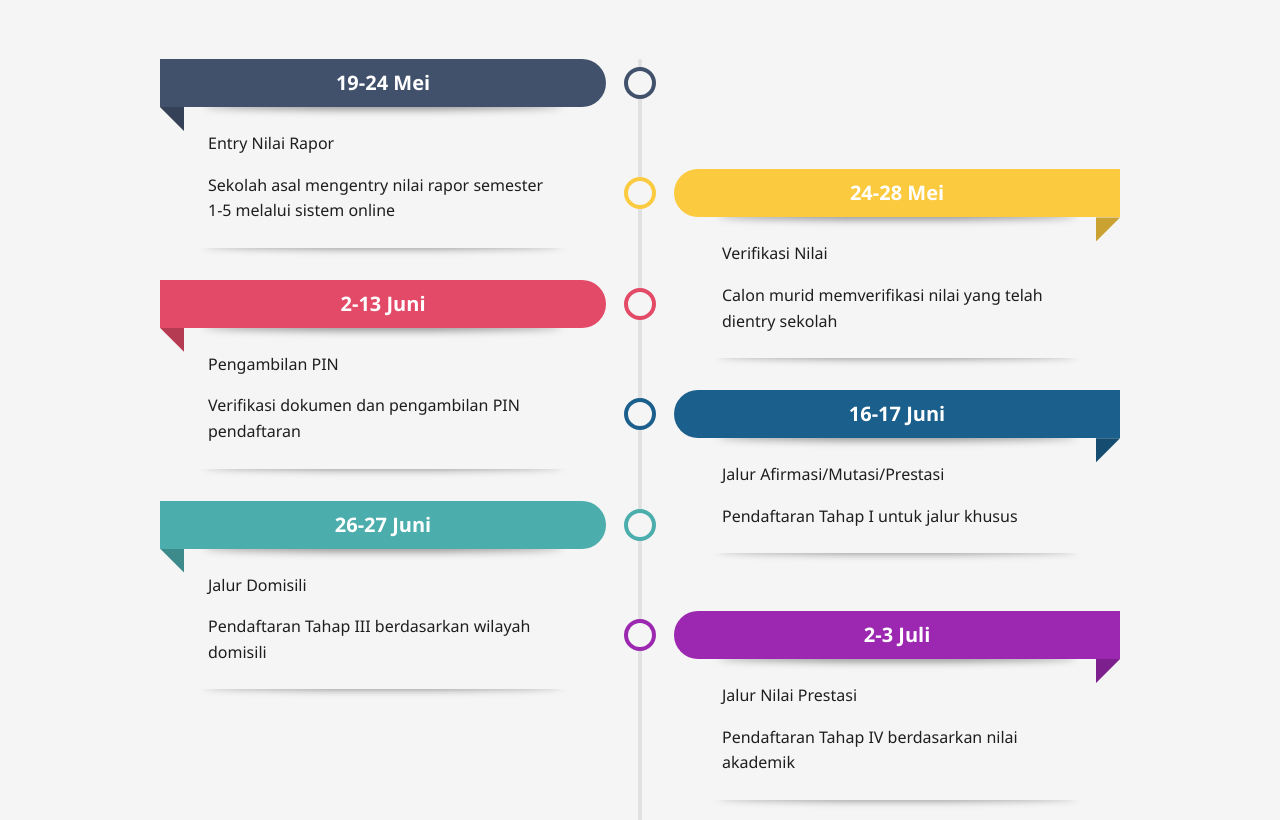
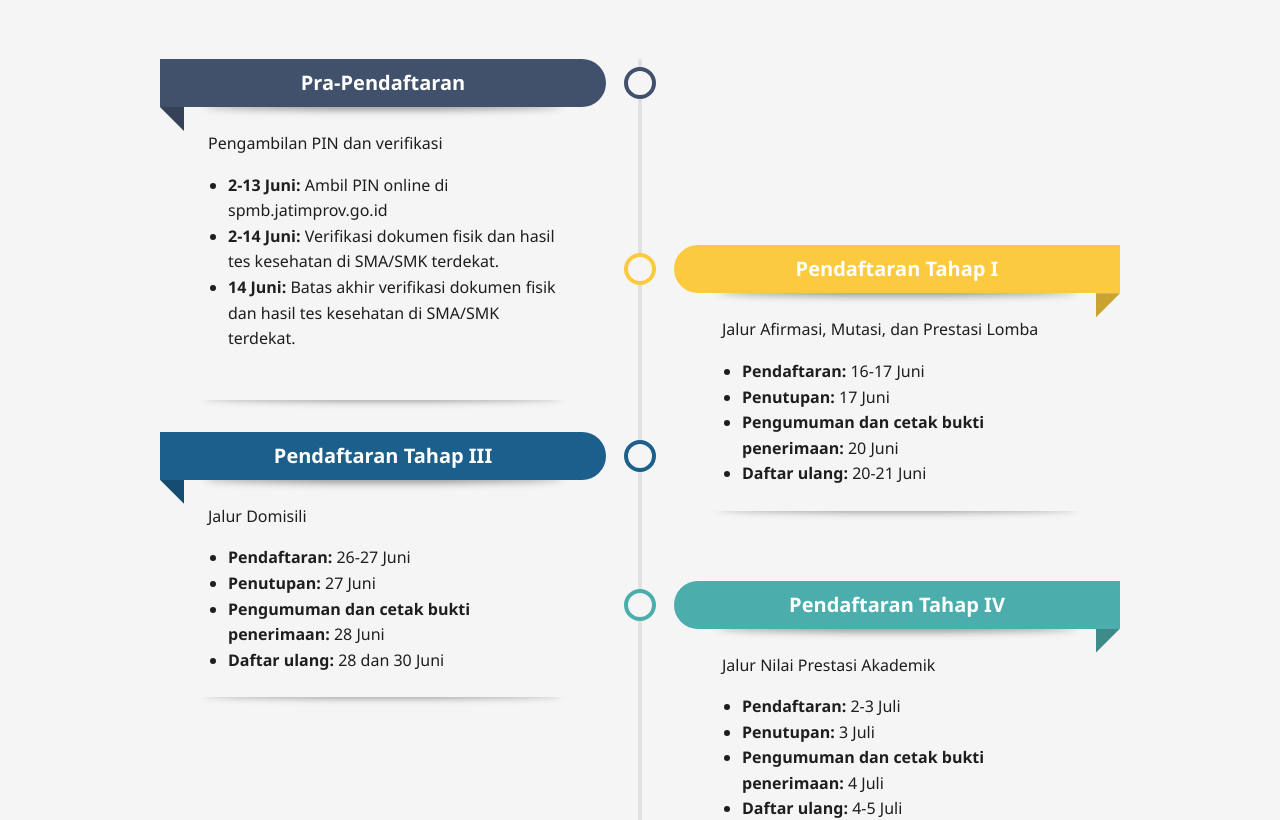
Before and after one commit to ansfhrzi/spmb.github.io, a plain HTML site: page index.html in a window 1280 px wide. Shown: the part 135-955 px from the top of the page. Drawn offline with Linux system fonts and the light colour scheme.

Commit message:
update timeline

```diff
--- a/index.html
+++ b/index.html
@@ -46,40 +46,58 @@
     <div class="timeline-container">
 
       <div class="timeline-item" style="--accent-color:#41516C">
-        <div class="timeline-date">19-24 Mei</div>
-        <div class="timeline-title">Entry Nilai Rapor</div>
-        <div class="timeline-descr">Sekolah asal mengentry nilai rapor semester 1-5 melalui sistem online</div>
+        <div class="timeline-date">Pra-Pendaftaran</div>
+        <div class="timeline-title">Pengambilan PIN dan verifikasi </div>
+        <div class="timeline-descr">
+            <ul>
+                <li><strong>2-13 Juni:</strong> Ambil PIN online di spmb.jatimprov.go.id</li>
+                <li><strong>2-14 Juni:</strong> Verifikasi dokumen fisik dan hasil tes kesehatan di SMA/SMK terdekat.</li>
+                <li><strong>14 Juni:</strong> Batas akhir verifikasi dokumen fisik dan hasil tes kesehatan di SMA/SMK terdekat.</li>
+            </ul></div>
+        <div class="timeline-descr"> </div>
       </div>
 
       <div class="timeline-item" style="--accent-color:#FBCA3E">
-        <div class="timeline-date">24-28 Mei</div>
-        <div class="timeline-title">Verifikasi Nilai</div>
-        <div class="timeline-descr">Calon murid memverifikasi nilai yang telah dientry sekolah</div>
-      </div>
-
-      <div class="timeline-item" style="--accent-color:#E24A68">
-        <div class="timeline-date">2-13 Juni</div>
-        <div class="timeline-title">Pengambilan PIN</div>
-        <div class="timeline-descr">Verifikasi dokumen dan pengambilan PIN pendaftaran</div>
+        <div class="timeline-date">Pendaftaran Tahap I</div>
+        <div class="timeline-title">Jalur Afirmasi, Mutasi, dan Prestasi Lomba</div>
+        <div class="timeline-descr">
+            <ul>
+                <li><strong>Pendaftaran:</strong> 16-17 Juni</li>
+                <li><strong>Penutupan:</strong> 17 Juni</li>
+                <li><strong>Pengumuman dan cetak bukti penerimaan:</strong> 20 Juni</li>
+                <li><strong>Daftar ulang:</strong> 20-21 Juni</li>
+            </ul>
+        </div>
       </div>
 
       <div class="timeline-item" style="--accent-color:#1B5F8C">
-        <div class="timeline-date">16-17 Juni</div>
-        <div class="timeline-title">Jalur Afirmasi/Mutasi/Prestasi</div>
-        <div class="timeline-descr">Pendaftaran Tahap I untuk jalur khusus</div>
+        <div class="timeline-date">Pendaftaran Tahap III</div>
+        <div class="timeline-title">Jalur Domisili</div>
+        <div class="timeline-descr">
+            <ul>
+                <li><strong>Pendaftaran:</strong> 26-27 Juni</li>
+                <li><strong>Penutupan:</strong> 27 Juni</li>
+                <li><strong>Pengumuman dan cetak bukti penerimaan:</strong> 28 Juni</li>
+                <li><strong>Daftar ulang:</strong> 28 dan 30 Juni</li>
+            </ul>
+        </div>
       </div>
 
       <div class="timeline-item" style="--accent-color:#4CADAD">
-        <div class="timeline-date">26-27 Juni</div>
-        <div class="timeline-title">Jalur Domisili</div>
-        <div class="timeline-descr">Pendaftaran Tahap III berdasarkan wilayah domisili</div>
+        <div class="timeline-date">Pendaftaran Tahap IV</div>
+        <div class="timeline-title">Jalur Nilai Prestasi Akademik</div>
+        <div class="timeline-descr">
+            <ul>
+                <li><strong>Pendaftaran:</strong> 2-3 Juli</li>
+                <li><strong>Penutupan:</strong> 3 Juli</li>
+                <li><strong>Pengumuman dan cetak bukti penerimaan:</strong> 4 Juli</li>
+                <li><strong>Daftar ulang:</strong> 4-5 Juli</li>
+            </ul>
+
+        </div>
       </div>
 
-      <div class="timeline-item" style="--accent-color:#9C27B0">
-        <div class="timeline-date">2-3 Juli</div>
-        <div class="timeline-title">Jalur Nilai Prestasi</div>
-        <div class="timeline-descr">Pendaftaran Tahap IV berdasarkan nilai akademik</div>
-      </div>
+
     </div>
 
 
```
